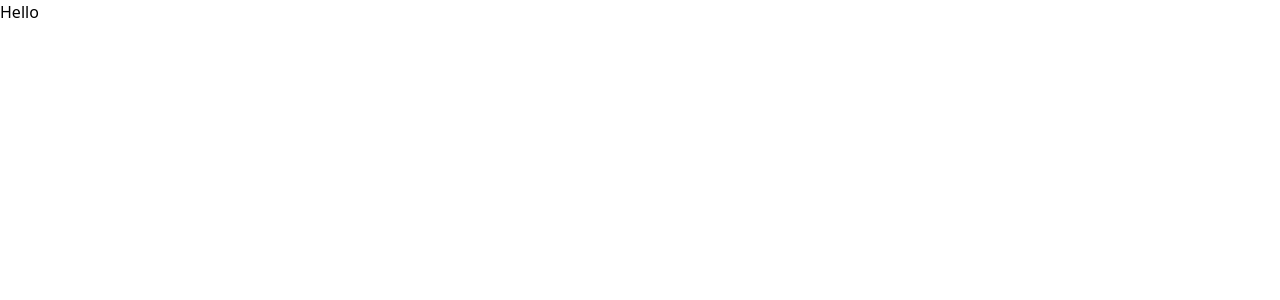
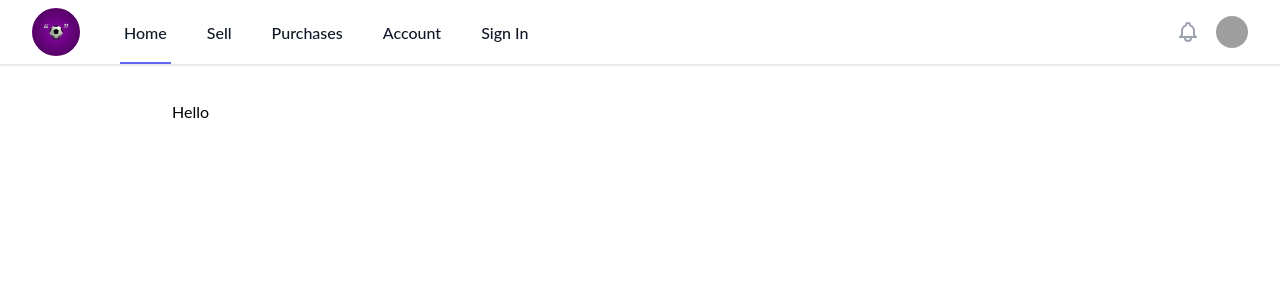
Before and after one commit to Kimkykie/nunuatips-frontend, a Next.js app: page / in a window 1280 px wide. Shown: the top 300 px of the page. Built offline with nearby package versions, Linux system fonts and the light colour scheme; grey boxes are pictures that could not be loaded.

Commit message:
update: add global css styles and header import to Page

```diff
--- a/components/Page.js
+++ b/components/Page.js
@@ -1,7 +1,55 @@
 import PropTypes from 'prop-types';
+import styled, { createGlobalStyle } from 'styled-components';
+import Header from './Header';
+
+const GlobalStyles = createGlobalStyle`
+  html {
+    --red: #ff0000;
+    --black: #393939;
+    --grey: #3A3A3A;
+    --gray: var(--grey);
+    --lightGrey: #e1e1e1;
+    --lightGray: var(--lightGrey);
+    --offWhite: #ededed;
+    --maxWidth: 1000px;
+    --bs: 0 12px 24px 0 rgba(0,0,0,0.09);
+    box-sizing: border-box;
+  }
+  *, *:before, *:after {
+    box-sizing: inherit;
+  }
+  body {
+    font-family: 'Lato', sans-serif;
+    padding: 0;
+    margin: 0;
+    line-height:2;
+  }
+  a {
+    text-decoration: none;
+    color: var(---black);
+  }
+  a:hover {
+    text-decoration: underline;
+  }
+  button {
+    font-family: 'Lato', sans-serif;
+  }
+`;
+
+const InnerStyles = styled.div`
+  max-width: var(--maxWidth);
+  margin: 0 auto;
+  padding: 2rem;
+`;
 
 export default function Page({ children }) {
-  return <div>{children}</div>;
+  return (
+    <div>
+      <GlobalStyles />
+      <Header />
+      <InnerStyles>{children}</InnerStyles>
+    </div>
+  );
 }
 
 Page.propTypes = {
```
